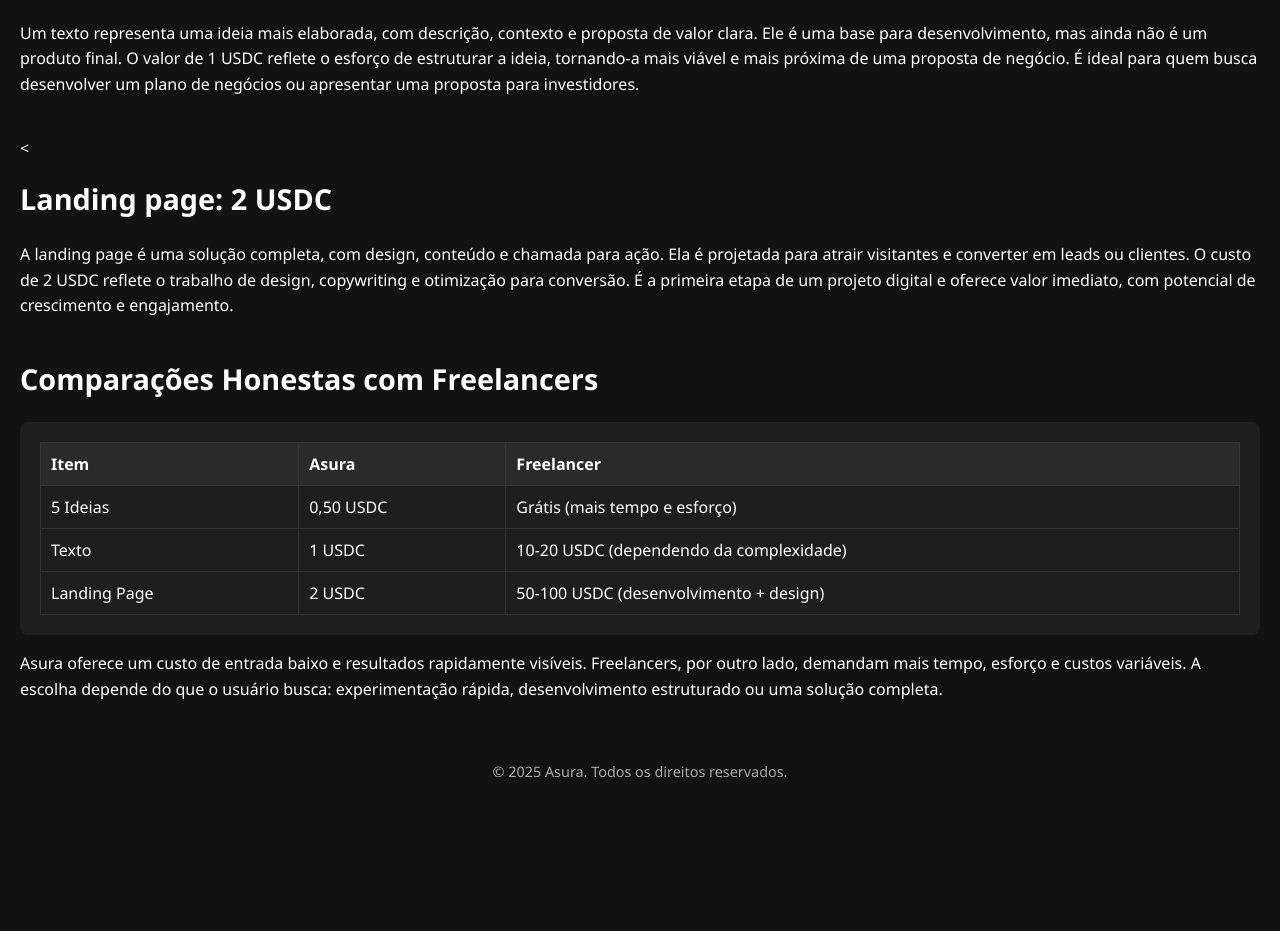
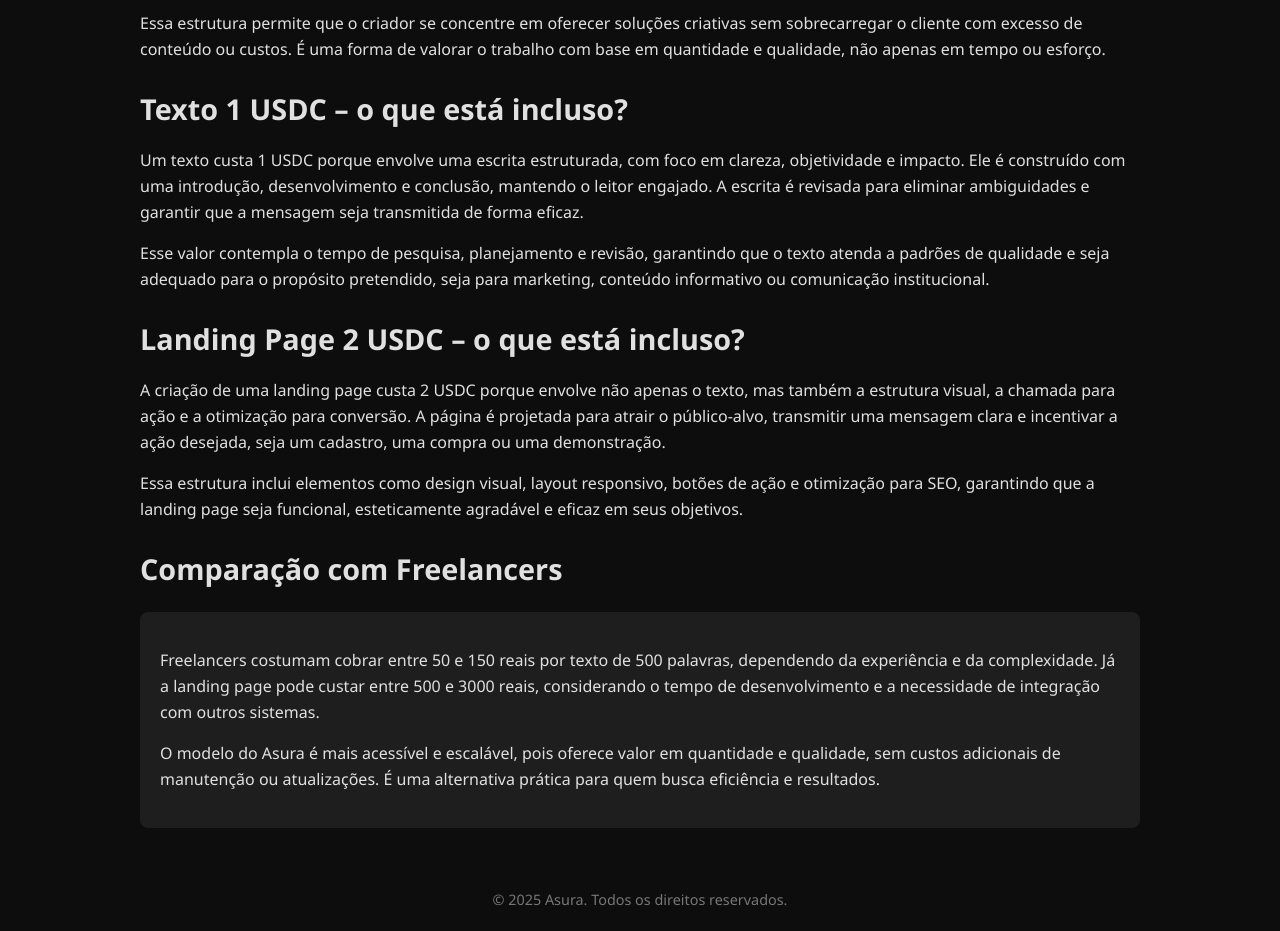
Before and after one commit to maicontsuda/asura, a website: page site/precificacao.html in a window 1280 px wide. Shown: the part 337-1268 px from the top of the page. Before the commit the page ends 1138 px from the top, so only its background shows below. Drawn offline with Linux system fonts and the light colour scheme.

Commit message:
site: precificacao.html

```diff
--- a/site/precificacao.html
+++ b/site/precificacao.html
@@ -7,58 +7,53 @@
         body {
             margin: 0;
             font-family: 'Segoe UI', Tahoma, Geneva, Verdana, sans-serif;
-            background-color: #121212;
-            color: #ffffff;
+            background-color: #0d0d0d;
+            color: #e0e0e0;
+            line-height: 1.6;
+        }
+
+        header {
+            background-color: #1a1a1a;
             padding: 20px;
+            text-align: center;
         }
-        header {
-            text-align: center;
-            margin-bottom: 40px;
+
+        h1 {
+            margin: 0;
+            font-size: 2.5em;
         }
-        h1 {
-            font-size: 2.5em;
-            margin: 0;
+
+        section {
+            padding: 40px 20px;
+            max-width: 1000px;
+            margin: auto;
         }
+
         h2 {
             font-size: 1.8em;
-            margin-top: 40px;
+            margin-bottom: 15px;
         }
+
         p {
             font-size: 1em;
-            line-height: 1.6;
         }
-        .section {
-            margin-bottom: 40px;
+
+        ul {
+            margin: 15px 0;
         }
-        .section h2 {
-            margin-top: 20px;
-        }
+
         .comparison {
             background-color: #1e1e1e;
             padding: 20px;
             border-radius: 8px;
             margin-top: 20px;
         }
-        .comparison table {
-            width: 100%;
-            border-collapse: collapse;
-        }
-        .comparison th, .comparison td {
-            border: 1px solid #333;
-            padding: 10px;
-            text-align: left;
-        }
-        .comparison th {
-            background-color: #2a2a2a;
-        }
-        .comparison tr:nth-child(even) {
-            background-color: #1e1e1e;
-        }
+
         footer {
             text-align: center;
-            margin-top: 60px;
+            padding: 20px;
             font-size: 0.9em;
-            color: #aaa;
+            color: #777;
         }
     </style>
 </head>
@@ -66,46 +61,25 @@
     <header>
         <h1>Asura: Lógica de Preços</h1>
     </header>
-    <div class="section">
+    <section>
         <h2>Por que 5 ideias custam 0,50 USDC?</h2>
-        <p>As 5 ideias são a base da nossa plataforma, representando a ideia mínima de um projeto. Cada ideia é uma proposta de valor única, que pode ser desenvolvida posteriormente. O custo de 0,50 USDC reflete a simplicidade e a rapidez de gerar ideias, permitindo que o usuário experimente a plataforma sem comprometer recursos. A ideia é uma ferramenta para explorar, não uma solução completa.</p>
-    </div>
-    <div class="section">
-        <h2>Texto: 1 USDC</h2>
-        <p>Um texto representa uma ideia mais elaborada, com descrição, contexto e proposta de valor clara. Ele é uma base para desenvolvimento, mas ainda não é um produto final. O valor de 1 USDC reflete o esforço de estruturar a ideia, tornando-a mais viável e mais próxima de uma proposta de negócio. É ideal para quem busca desenvolver um plano de negócios ou apresentar uma proposta para investidores.</p>
-    </div>
-    <div class="section">
-        < <h2>Landing page: 2 USDC</h2>
-        <p>A landing page é uma solução completa, com design, conteúdo e chamada para ação. Ela é projetada para atrair visitantes e converter em leads ou clientes. O custo de 2 USDC reflete o trabalho de design, copywriting e otimização para conversão. É a primeira etapa de um projeto digital e oferece valor imediato, com potencial de crescimento e engajamento.</p>
-    </div>
-    <div class="section">
-        <h2>Comparações Honestas com Freelancers</h2>
+        <p>A lógica por trás do valor de 0,50 USDC por 5 ideias é baseada na simplicidade e na eficiência do processo criativo. Cada ideia é uma proposta concisa, direta e focada em um problema específico. A criação de uma ideia envolve pesquisa, análise de necessidades e uma abordagem clara. Ao oferecer 5 ideias por esse valor, estamos garantindo que você tenha uma variedade de opções para escolher, sem comprometer a qualidade ou a originalidade.</p>
+        <p>Essa estrutura permite que o criador se concentre em oferecer soluções criativas sem sobrecarregar o cliente com excesso de conteúdo ou custos. É uma forma de valorar o trabalho com base em quantidade e qualidade, não apenas em tempo ou esforço.</p>
+
+        <h2>Texto 1 USDC – o que está incluso?</h2>
+        <p>Um texto custa 1 USDC porque envolve uma escrita estruturada, com foco em clareza, objetividade e impacto. Ele é construído com uma introdução, desenvolvimento e conclusão, mantendo o leitor engajado. A escrita é revisada para eliminar ambiguidades e garantir que a mensagem seja transmitida de forma eficaz.</p>
+        <p>Esse valor contempla o tempo de pesquisa, planejamento e revisão, garantindo que o texto atenda a padrões de qualidade e seja adequado para o propósito pretendido, seja para marketing, conteúdo informativo ou comunicação institucional.</p>
+
+        <h2>Landing Page 2 USDC – o que está incluso?</h2>
+        <p>A criação de uma landing page custa 2 USDC porque envolve não apenas o texto, mas também a estrutura visual, a chamada para ação e a otimização para conversão. A página é projetada para atrair o público-alvo, transmitir uma mensagem clara e incentivar a ação desejada, seja um cadastro, uma compra ou uma demonstração.</p>
+        <p>Essa estrutura inclui elementos como design visual, layout responsivo, botões de ação e otimização para SEO, garantindo que a landing page seja funcional, esteticamente agradável e eficaz em seus objetivos.</p>
+
+        <h2>Comparação com Freelancers</h2>
         <div class="comparison">
-            <table>
-                <tr>
-                    <th>Item</th>
-                    <th>Asura</th>
-                    <th>Freelancer</th>
-                </tr>
-                <tr>
-                    <td>5 Ideias</td>
-                    <td>0,50 USDC</td>
-                    <td>Grátis (mais tempo e esforço)</td>
-                </tr>
-                <tr>
-                    <td>Texto</td>
-                    <td>1 USDC</td>
-                    <td>10-20 USDC (dependendo da complexidade)</td>
-                </tr>
-                <tr>
-                    <td>Landing Page</td>
-                    <td>2 USDC</td>
-                    <td>50-100 USDC (desenvolvimento + design)</td>
-                </tr>
-            </table>
+            <p>Freelancers costumam cobrar entre 50 e 150 reais por texto de 500 palavras, dependendo da experiência e da complexidade. Já a landing page pode custar entre 500 e 3000 reais, considerando o tempo de desenvolvimento e a necessidade de integração com outros sistemas.</p>
+            <p>O modelo do Asura é mais acessível e escalável, pois oferece valor em quantidade e qualidade, sem custos adicionais de manutenção ou atualizações. É uma alternativa prática para quem busca eficiência e resultados.</p>
         </div>
-        <p>Asura oferece um custo de entrada baixo e resultados rapidamente visíveis. Freelancers, por outro lado, demandam mais tempo, esforço e custos variáveis. A escolha depende do que o usuário busca: experimentação rápida, desenvolvimento estruturado ou uma solução completa.</p>
-    </div>
+    </section>
     <footer>
         &copy; 2025 Asura. Todos os direitos reservados.
     </footer>
```
